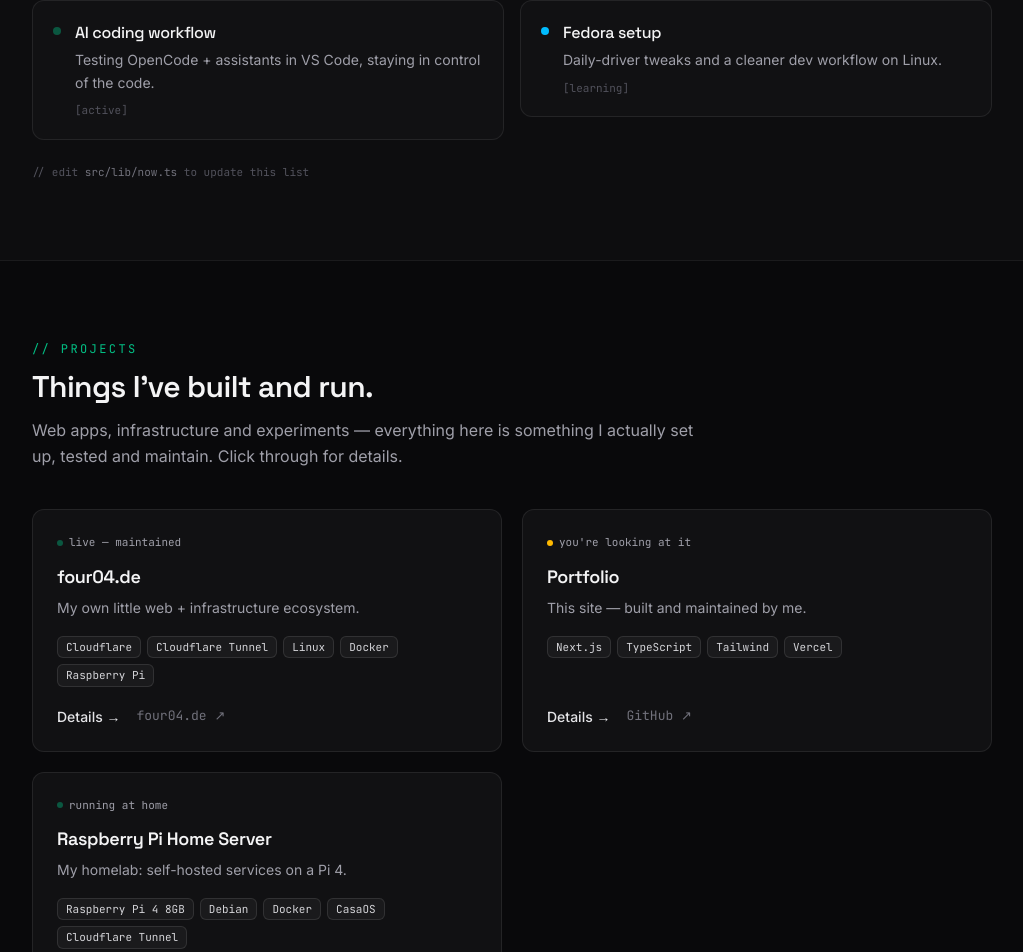
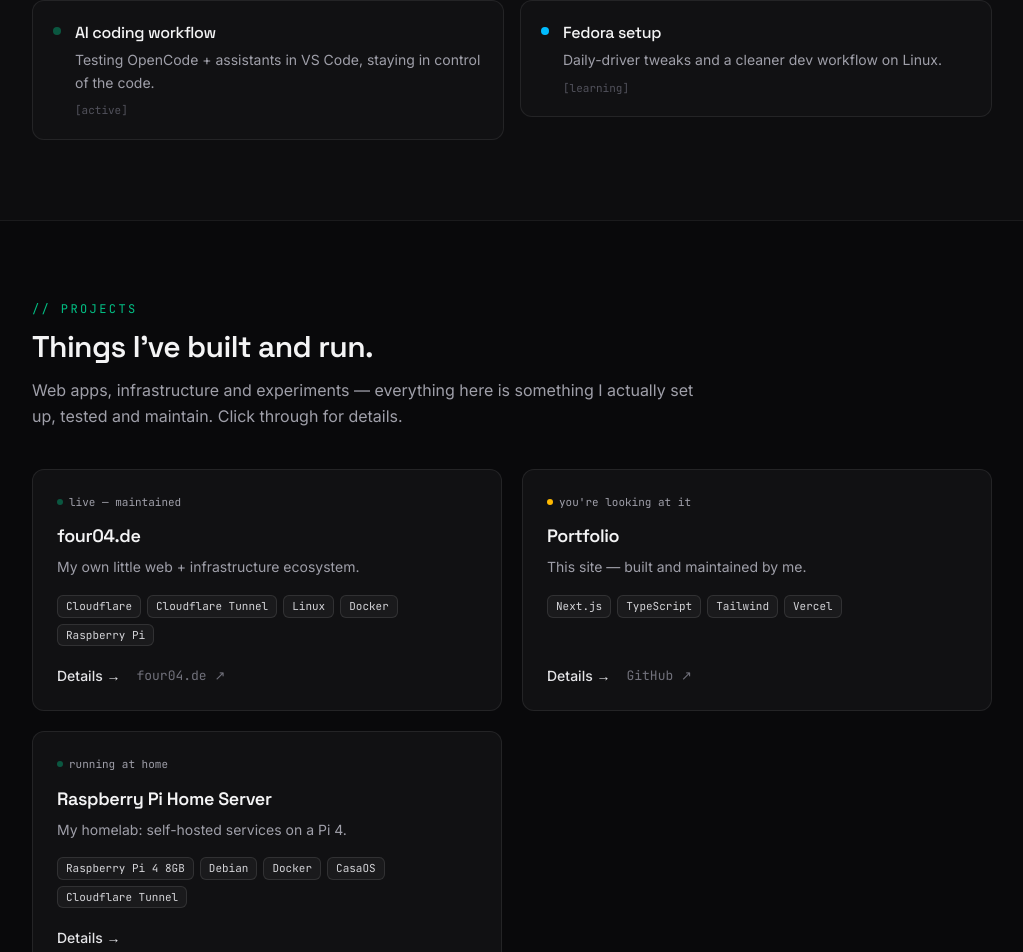
Before and after one commit to 3u2t/portfolio, a Next.js app: page / in a window 1280 px wide. Shown: the part 1599-2551 px from the top of the page, without its empty margins (128-1151 px from the left). Built offline with nearby package versions, Linux system fonts and the light colour scheme; no server answers.

Commit message:
style: remove dev hint from Currently building section

```diff
--- a/src/components/CurrentlyBuilding.tsx
+++ b/src/components/CurrentlyBuilding.tsx
@@ -38,10 +38,6 @@ export default function CurrentlyBuilding() {
             </Reveal>
           ))}
         </ul>
-        <p className="mt-6 font-mono text-[11px] text-zinc-600">
-          {"//"} edit <span className="text-zinc-500">src/lib/now.ts</span> to
-          update this list
-        </p>
       </div>
     </section>
   );
```
